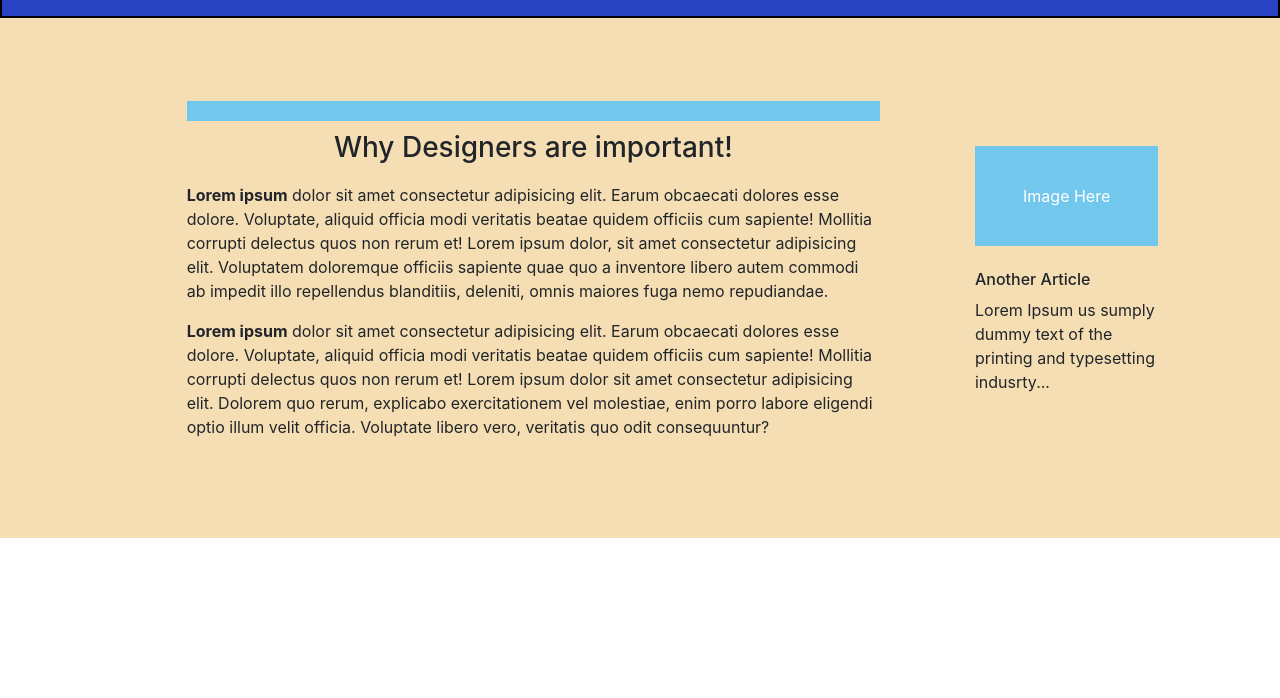
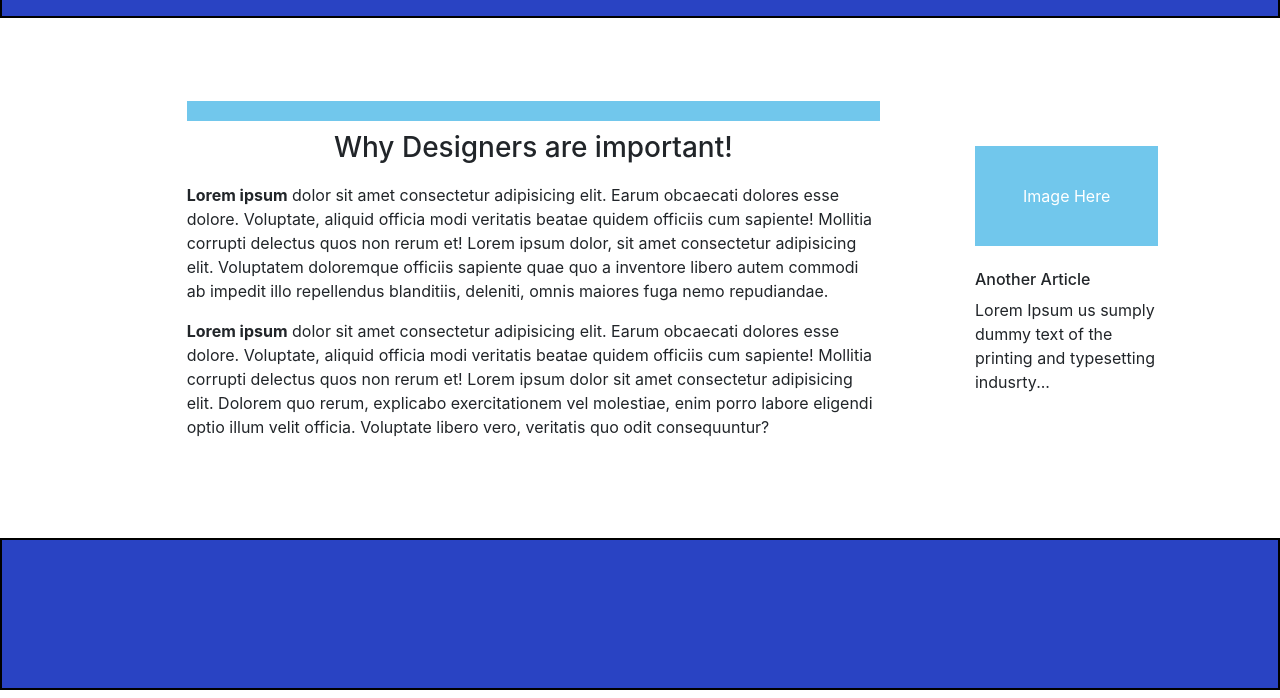
Before and after one commit to KatrinaFuller/cool-site, a plain HTML site: page index.html in a window 1280 px wide. Shown: the part 102-800 px from the top of the page. Drawn offline with nearby package versions, Linux system fonts and the light colour scheme.

Commit message:
finished

```diff
--- a/index.html
+++ b/index.html
@@ -47,6 +47,9 @@
         <p>Lorem Ipsum us sumply dummy text of the printing and typesetting indusrty...</p>
       </div>
     </div>
+    <div class="row bottom-row">
+
+    </div>
   </div>
 
 </body>
--- a/style.css
+++ b/style.css
@@ -5,7 +5,7 @@
 }
 
 .middle-row{
-  background-color: wheat;
+  background-color: white;
   min-height: 65vh;
 }
 
@@ -36,3 +36,9 @@ h3{
   left: 50%;
   transform: translate(-50%, -50%);
 }
+
+.bottom-row{
+  background-color: #2943c3;
+  min-height: 19vh;
+  border: 2px solid black;
+}
```
